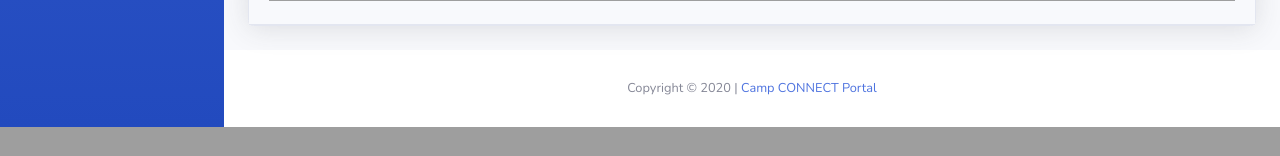
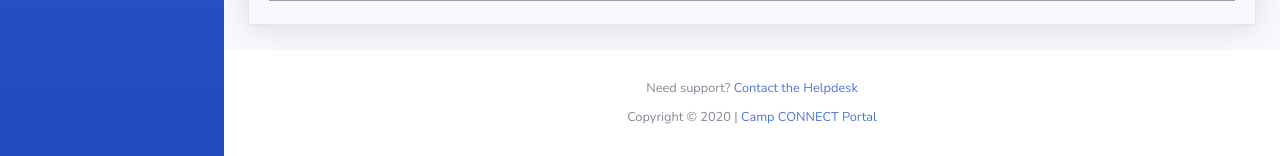
Before and after one commit to shaniljasani/CONNECTPortal, a Flask app: page /support in a window 1280 px wide. Shown: the part 1448-1604 px from the top of the page. Before the commit the page ends 1575 px from the top, so only its background shows below. Run offline with Flask 2, Linux system fonts and the light colour scheme; some libraries are stand-ins or nearby versions; grey boxes are pictures that could not be loaded.

Commit message:
Add support link to footer

```diff
--- a/templates/dashboard_layout.html
+++ b/templates/dashboard_layout.html
@@ -139,6 +139,7 @@
       <footer class="sticky-footer bg-white">
         <div class="container my-auto">
           <div class="copyright text-center my-auto">
+            <p>Need support? <a href="{{ url_for('support') }}">Contact the Helpdesk</a></p>
             <span>Copyright &copy; 2020 | <a href="https://campconnect.co">Camp CONNECT Portal</a></span>
           </div>
         </div>
```
